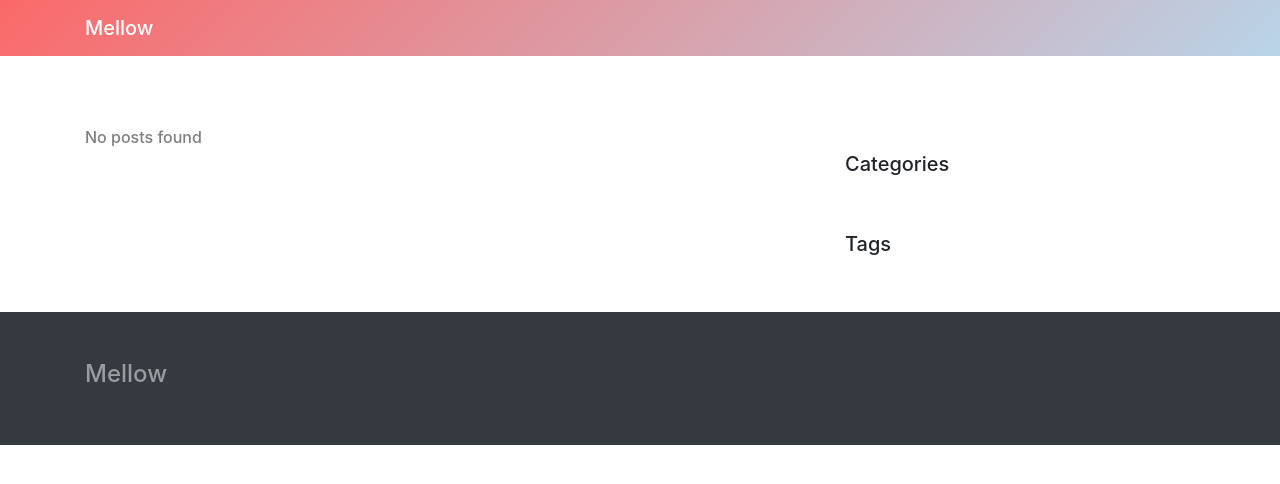
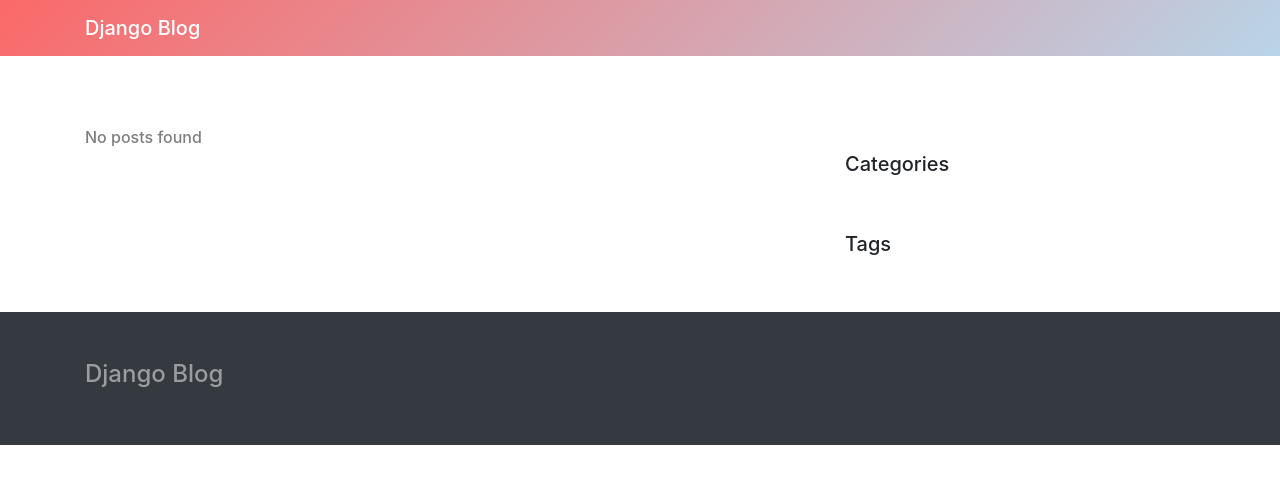
Before and after one commit to craigdanj/django-blog, a Django app: page / in a window 1280 px wide. Shown: the top 484 px of the page. Run offline with Django 3.2, Linux system fonts and the light colour scheme; data that the repository does not hold is empty; some libraries are stand-ins or nearby versions.

Commit message:
django blog name

```diff
--- a/blog/posts/templates/posts/base.html
+++ b/blog/posts/templates/posts/base.html
@@ -3,7 +3,7 @@
 <!DOCTYPE html>
 <html>
 	<head>
-		<title>Mellow</title>
+		<title>Django Blog</title>
 		<link rel="stylesheet" type="text/css" href="https://cdnjs.cloudflare.com/ajax/libs/twitter-bootstrap/4.1.2/css/bootstrap.min.css">
 
 		<link rel="stylesheet" type="text/css" href="{% static 'posts/style.css' %}" />
@@ -17,7 +17,7 @@
 
 			<nav class="navbar navbar-expand-lg bg-light header">
 				<div class="container">
-					<a href="/" class="navbar-brand mb-0 h1 text-white">Mellow</a>
+					<a href="/" class="navbar-brand mb-0 h1 text-white">Django Blog</a>
 
 					<button class="navbar-toggler" type="button" data-toggle="collapse" data-target="#navbarNav" aria-controls="navbarNav" aria-expanded="false" aria-label="Toggle navigation">
 						<span class="navbar-toggler-icon"></span>
@@ -75,7 +75,7 @@
 
 		<footer class="text-white-50 bg-dark">
 			<div class="container pt-5 pb-5">
-				<h4>Mellow</h4>
+				<h4>Django Blog</h4>
 
 				<ul class="nav">
 					<!-- <li class="nav-item">
```
